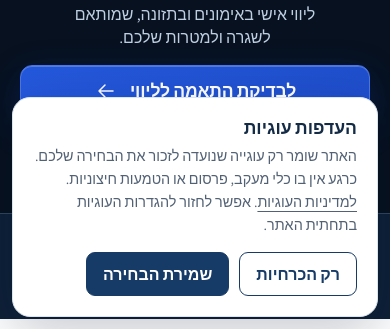
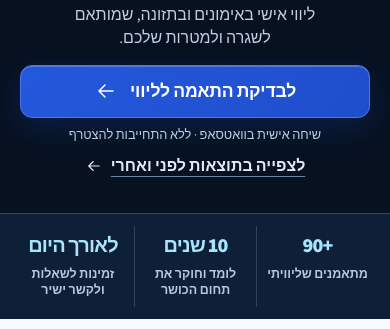
Before and after one commit to amiti00111-cpu/amitifargan, a website built with Vite: page index.html in a window 390 px wide. Shown: the part 515-844 px from the top of the page. Built offline with nearby package versions, Linux system fonts and the light colour scheme.

Commit message:
Prevent cookie banner from covering mobile primary CTA

```diff
--- a/src/premium.css
+++ b/src/premium.css
@@ -547,3 +547,10 @@ body {background:#f8faff;color:#0b192c;}
  .feature-grid {grid-template-columns:repeat(4,minmax(0,1fr));}
 }
 @media(prefers-reduced-motion:reduce){.hero-copy>*,.hero-media>img{animation:none!important;}}
+
+/* Keep the first-visit consent panel below the hero on narrow phones. Consent controls and policy remain unchanged. */
+@media(max-width:767px){
+ .cookie-banner {position:static;inset:auto;max-height:none;overflow:visible;margin:14px auto 0;padding:16px;width:calc(100% - 32px);box-shadow:none;}
+ .cookie-banner[hidden]{display:none;}
+ body.cookie-open {padding-bottom:0;}
+}
```
